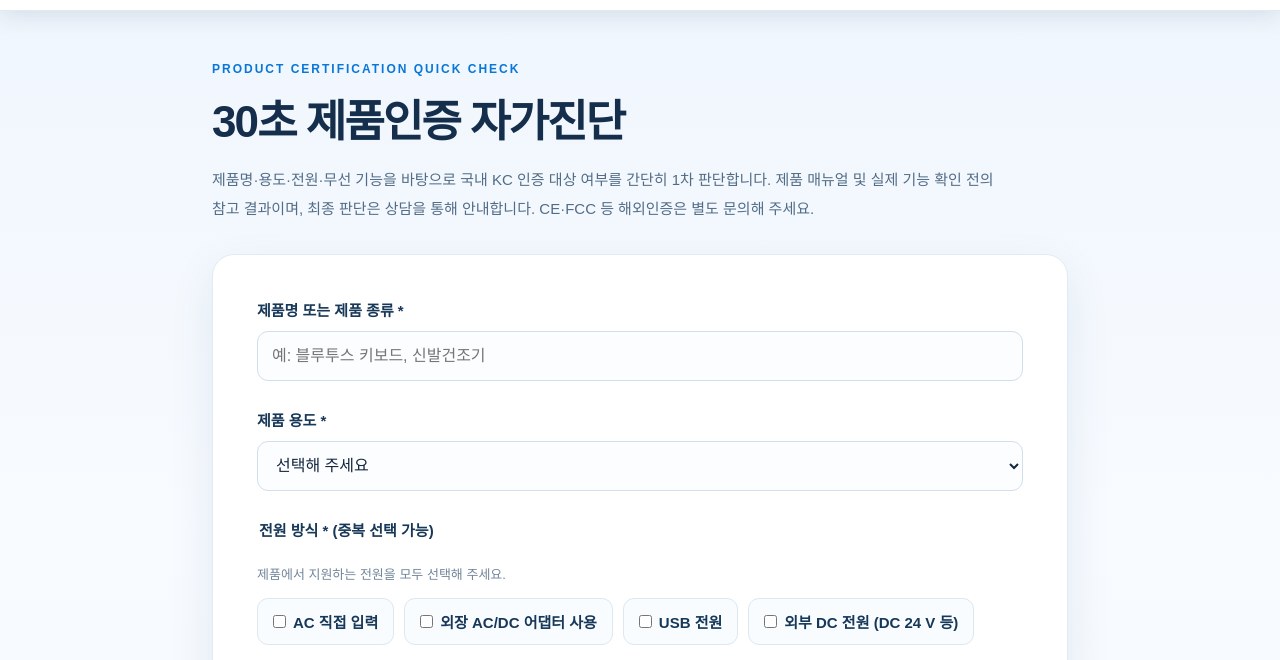
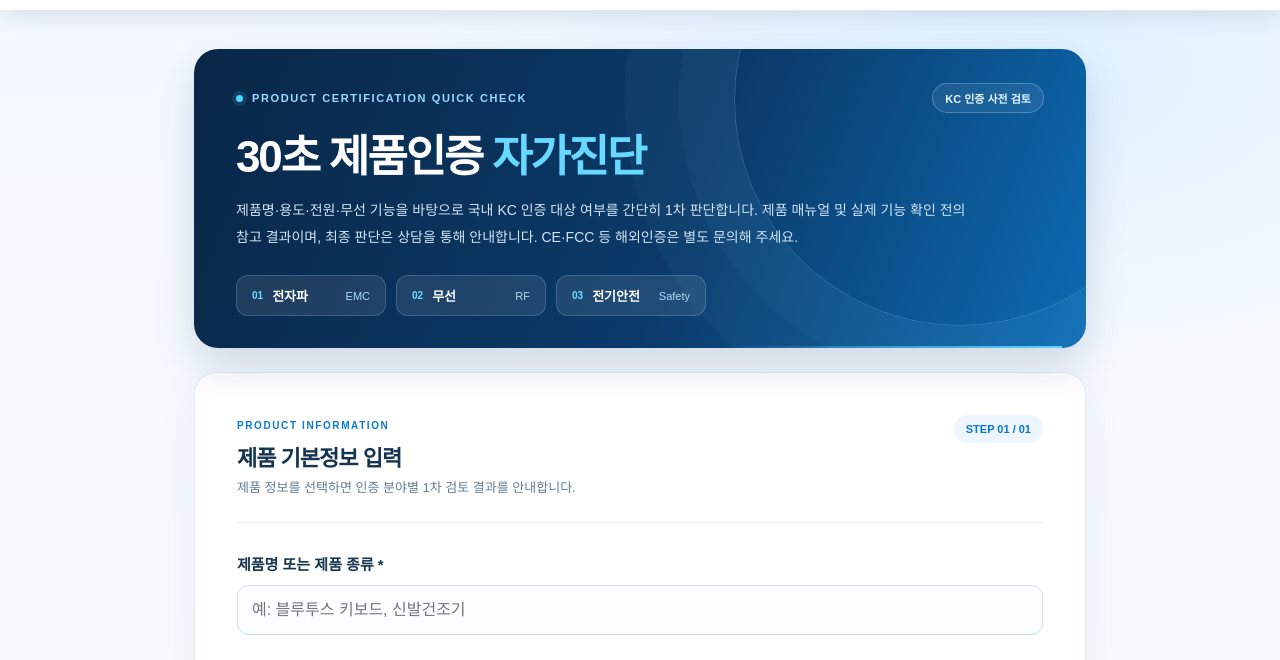
Before and after one commit to con-certification/con-certification.github.io, a plain HTML site: page diagnosis.html in a window 1280 px wide. Shown: the part 108-768 px from the top of the page. Drawn offline with Linux system fonts and the light colour scheme.

Commit message:
Add files via upload

```diff
--- a/diagnosis.html
+++ b/diagnosis.html
@@ -172,15 +172,50 @@ html body header.diag-simple-header .diag-home-link{display:inline-flex!importan
 html body header.diag-simple-header .diag-home-link:hover{background:#075ba9!important;transform:translateY(-2px)!important}
 html body header.diag-simple-header .diag-home-link:focus-visible{outline:3px solid #0a78d8;outline-offset:3px}
 @media(max-width:900px){html body header.diag-simple-header .sion-navwrap{width:calc(100% - 36px)!important;min-height:76px!important;flex-wrap:nowrap!important}html body header.diag-simple-header .sion-brand{width:130px!important;flex:0 0 130px!important}html body header.diag-simple-header .sion-brand img{width:130px!important;height:auto!important}html body header.diag-simple-header .diag-home-link{font-size:12px!important;padding:11px 13px!important}}
+
+/* Visual refinement: only presentation. Existing form fields, result engine and DB logic remain intact. */
+body{background:radial-gradient(ellipse 65% 420px at 78% 180px,rgba(105,190,255,.15),transparent 70%),linear-gradient(180deg,#f2f8ff 0%,#f9fbff 52%,#f0f5fb 100%)}
+.diag-wrap{max-width:940px;padding:38px 24px 0}
+.diag-hero-shell{position:relative;overflow:hidden;padding:34px 42px 32px;margin-bottom:24px;border-radius:24px;background:linear-gradient(112deg,#092747 0%,#0b3a69 55%,#0c6bb3 100%);box-shadow:0 18px 42px rgba(8,48,94,.16);color:#fff}
+.diag-hero-shell:before{content:"";position:absolute;right:-100px;top:-175px;width:450px;height:450px;border:1px solid rgba(130,205,255,.25);border-radius:50%;box-shadow:0 0 0 55px rgba(130,205,255,.035),0 0 0 110px rgba(130,205,255,.035);pointer-events:none}
+.diag-hero-shell:after{content:"";position:absolute;right:24px;bottom:0;width:38%;height:2px;background:linear-gradient(90deg,transparent,#60d4ff);pointer-events:none}
+.diag-hero-top{position:relative;display:flex;align-items:center;gap:9px;flex-wrap:wrap;font-size:11px;font-weight:850;letter-spacing:1.6px;color:#9cdbff}
+.diag-hero-dot{width:7px;height:7px;background:#48d7ff;border-radius:50%;box-shadow:0 0 0 4px rgba(72,215,255,.12)}
+.diag-hero-tag{margin-left:auto;letter-spacing:0;color:#e5f7ff;border:1px solid rgba(190,225,255,.3);padding:6px 12px;border-radius:30px;background:rgba(255,255,255,.07)}
+.diag-hero-shell h1{position:relative;margin:17px 0 13px;font-size:clamp(30px,4.4vw,44px);line-height:1.23;color:#fff;letter-spacing:-.05em}
+.diag-hero-shell h1 em{font-style:normal;color:#67d9ff}
+.diag-hero-shell .diag-intro{position:relative;max-width:735px;margin:0;color:#d0e5f6;font-size:14px;line-height:1.9;word-break:keep-all}
+.diag-focus-items{position:relative;display:flex;gap:10px;margin-top:25px;flex-wrap:wrap}
+.diag-focus-items>span{display:flex;align-items:center;gap:9px;border:1px solid rgba(173,217,250,.22);border-radius:12px;background:rgba(255,255,255,.085);padding:10px 15px;min-width:150px}
+.diag-focus-mark{font-style:normal;font-size:10px;font-weight:850;color:#6cddff}
+.diag-focus-items strong{font-size:13px;font-weight:800;color:white}
+.diag-focus-items small{margin-left:auto;font-size:11px;color:#aedbf8}
+.diag-card{border-radius:22px;padding:clamp(24px,4vw,42px);box-shadow:0 14px 42px rgba(22,64,111,.075)}
+.diag-form-heading{display:flex;align-items:center;justify-content:space-between;gap:16px;margin-bottom:30px;padding-bottom:23px;border-bottom:1px solid #e5edf5}
+.diag-form-eyebrow{font-size:10px;font-weight:850;letter-spacing:1.6px;color:#087bd5}
+.diag-form-heading h2{margin:7px 0 6px;font-size:22px;letter-spacing:-.045em;color:#153450}
+.diag-form-heading p{margin:0;font-size:13px;line-height:1.6;color:#637d94}
+.diag-form-step{align-self:flex-start;white-space:nowrap;border-radius:30px;padding:8px 12px;background:#edf6ff;color:#0a75cb;font-size:11px;font-weight:800}
+.diag-field label,.diag-field legend{font-weight:800;color:#163650}
+.diag-options label{box-shadow:0 2px 6px rgba(19,64,110,.025)}
+.diag-options label:has(input:checked){background:#e6f4ff;border-color:#2185db;box-shadow:0 0 0 1px rgba(33,133,219,.2)}
+.diag-note{font-size:13px;color:#596f86;line-height:1.75}
+.diag-card#diagForm>.diag-note{padding:11px 14px;border-left:3px solid #a4d3f7;background:#f6faff;border-radius:0 8px 8px 0;margin-top:14px}
+.diag-primary{letter-spacing:-.01em;font-size:16px;box-shadow:0 8px 20px rgba(6,116,211,.19)}
+.diag-primary:focus-visible{outline:3px solid #7cc6ff;outline-offset:3px}
+.diag-results{border-top:4px solid #0b8ddf}
+.diag-result{border-left:3px solid #1d8dde}
+@media(max-width:700px){.diag-wrap{padding:22px 14px 0}.diag-hero-shell{padding:26px 22px 24px;border-radius:18px}.diag-hero-tag{margin-left:0}.diag-focus-items{gap:7px}.diag-focus-items>span{min-width:0;flex:1 1 30%;padding:9px;gap:5px}.diag-focus-items strong{font-size:12px}.diag-focus-items small{font-size:10px}.diag-form-heading{align-items:flex-start}.diag-form-step{font-size:10px;padding:7px 9px}}
+@media(max-width:420px){.diag-focus-items>span{flex:1 1 100%}.diag-hero-top{font-size:9px}.diag-form-heading h2{font-size:19px}.diag-form-step{display:none}}
+
 </style>
 </head>
 <body>
 <header class="sion-header diag-simple-header"><div class="sion-navwrap"><a class="sion-brand" href="index.html" aria-label="주식회사 시온 홈페이지"><img src="sion-logo-transparent.png" alt="C·ON Certification ON 주식회사 시온"></a><a class="diag-home-link" href="index.html">← 홈페이지로 돌아가기</a></div></header>
 <main class="diag-wrap">
-<p class="diag-kicker">PRODUCT CERTIFICATION QUICK CHECK</p>
-<h1>30초 제품인증 자가진단</h1>
-<p class="diag-intro">제품명·용도·전원·무선 기능을 바탕으로 국내 KC 인증 대상 여부를 간단히 1차 판단합니다. 제품 매뉴얼 및 실제 기능 확인 전의 참고 결과이며, 최종 판단은 상담을 통해 안내합니다. CE·FCC 등 해외인증은 별도 문의해 주세요. </p>
+<div class="diag-hero-shell"><div class="diag-hero-top"><span class="diag-hero-dot" aria-hidden="true"></span><span>PRODUCT CERTIFICATION QUICK CHECK</span><span class="diag-hero-tag">KC 인증 사전 검토</span></div><h1>30초 제품인증 <em>자가진단</em></h1><p class="diag-intro">제품명·용도·전원·무선 기능을 바탕으로 국내 KC 인증 대상 여부를 간단히 1차 판단합니다. 제품 매뉴얼 및 실제 기능 확인 전의 참고 결과이며, 최종 판단은 상담을 통해 안내합니다. CE·FCC 등 해외인증은 별도 문의해 주세요.</p><div class="diag-focus-items" aria-label="검토 분야"><span><i class="diag-focus-mark">01</i><strong>전자파</strong><small>EMC</small></span><span><i class="diag-focus-mark">02</i><strong>무선</strong><small>RF</small></span><span><i class="diag-focus-mark">03</i><strong>전기안전</strong><small>Safety</small></span></div></div>
 <form class="diag-card" id="diagForm">
+<div class="diag-form-heading"><div><span class="diag-form-eyebrow">PRODUCT INFORMATION</span><h2>제품 기본정보 입력</h2><p>제품 정보를 선택하면 인증 분야별 1차 검토 결과를 안내합니다.</p></div><span class="diag-form-step">STEP 01 / 01</span></div>
  <div class="diag-field"><label for="product">제품명 또는 제품 종류 *</label><input id="product" name="product" required maxlength="120" placeholder="예: 블루투스 키보드, 신발건조기"></div>
  <div class="diag-field"><label for="purpose">제품 용도 *</label><select id="purpose" required><option value="">선택해 주세요</option><option>가정용·생활가전</option><option>정보통신·사무기기</option><option>산업용 장비</option><option>조명·전기용품</option><option>의료·전문 장비</option><option>부품·액세서리</option><option>기타·잘 모르겠음</option></select></div>
  <div class="diag-field"><fieldset><legend>전원 방식 * (중복 선택 가능)</legend><p class="diag-note">제품에서 지원하는 전원을 모두 선택해 주세요.</p><div class="diag-options"><label><input type="checkbox" name="power" value="AC 전원">AC 직접 입력</label><label><input type="checkbox" name="power" value="DC 어댑터">외장 AC/DC 어댑터 사용</label><label><input type="checkbox" name="power" value="USB 전원">USB 전원</label><label><input type="checkbox" name="power" value="외부 DC 전원">외부 DC 전원 (DC 24 V 등)</label><label><input type="checkbox" name="power" value="충전식 배터리">충전식 배터리</label><label><input type="checkbox" name="power" value="일회용 건전지">일회용 건전지</label><label><input type="checkbox" name="power" value="무전원·수동">무전원·수동</label></div></fieldset></div>
```
